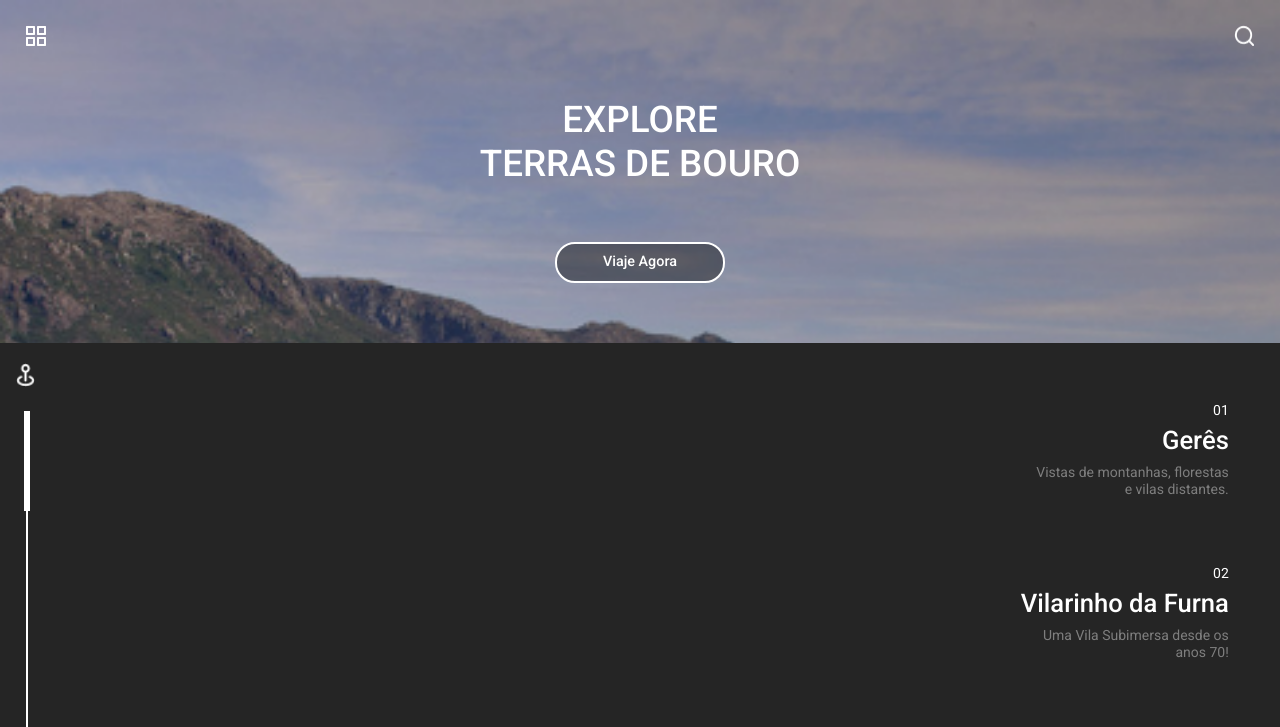
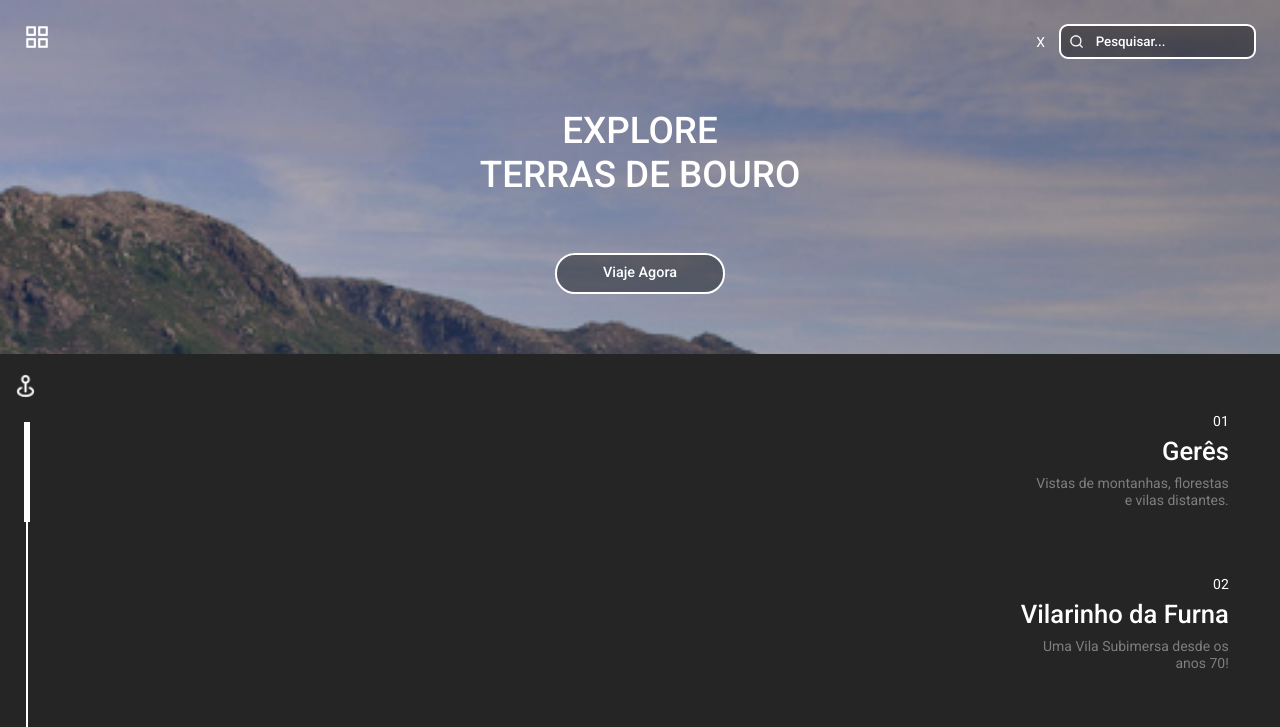
Before and after one commit to Wario-ajs/Tourism-Model-Remix, a plain HTML site: page index.html in a window 1280 px wide. Both pictures are taken after a click on the picture 1244 px from the left and 36 px from the top of the page. Shown: the top 727 px of the page. Drawn offline with Linux system fonts and the light colour scheme.

Commit message:
Criando barra de pesquisa e interatividade

```diff
--- a/assets/index.js
+++ b/assets/index.js
@@ -4,3 +4,34 @@ const menu = document.querySelector('.banner__menu')
 botaoMenu.addEventListener('click', () => {
     menu.classList.toggle('banner__menu--active')
 })
+
+const botaoPesquisa = document.querySelector('.navbar__pesquisa');
+const barraPesquisa = document.querySelector('.banner__barra-pesquisa')
+
+botaoPesquisa.addEventListener('click', () => {
+    barraPesquisa.classList.toggle('banner__barra-pesquisa-active')
+})
+
+const iconePesquisa = document.querySelector('.navbar__pesquisa');
+const iconeX = document.querySelector('.fecha__pesquisa');
+const botaoFechaPesquisa = document.querySelector('.fecha__pesquisa');
+
+iconePesquisa.addEventListener('click', () => {
+    iconePesquisa.classList.toggle('navbar__pesquisa--none')
+})
+
+iconePesquisa.addEventListener('click', () => {
+    botaoFechaPesquisa.classList.toggle('fecha__pesquisa-active')
+})
+
+botaoFechaPesquisa.addEventListener('click', () => {
+    barraPesquisa.classList.toggle('banner__barra-pesquisa-active')
+})
+
+botaoFechaPesquisa.addEventListener('click', () => {
+    iconePesquisa.classList.toggle('navbar__pesquisa--none')
+})
+
+botaoFechaPesquisa.addEventListener('click', () => {
+    botaoFechaPesquisa.classList.toggle('fecha__pesquisa-active')
+})
--- /dev/null
+++ b/assets/second.js
@@ -0,0 +1,6 @@
+const botaoPesquisa = document.querySelector('.navbar__pesquisa');
+const barraPesquisa = document.querySelector('.banner__navbar--barra-pesquisa')
+
+botaoPesquisa.addEventListener('click', () => {
+    barraPesquisa.classList.toggle('.banner__navbar--barra-pesquisa-active')
+})
--- a/assets/styles.css
+++ b/assets/styles.css
@@ -24,6 +24,29 @@ body {
     display: flex;
     justify-content: space-between;
     margin: 1rem 1rem 3.1rem 1rem;
+}
+
+.navbar__menu-icon {
+    width: 26px;
+    height: 26px;
+}
+
+.navbar__pesquisa--wrap {
+    display: flex;
+    align-items: center;
+    gap: 1em;
+}
+
+.navbar__pesquisa--none {
+    display: none;
+}
+
+.fecha__pesquisa {
+    display: none;
+}
+
+.fecha__pesquisa-active {
+    display: block;
 }
 
 .banner__menu {
@@ -58,7 +81,32 @@ body {
     font-size: 1rem;
     color: var(--branco);
     text-decoration: none;
+}
 
+.banner__barra-pesquisa {
+    display: none;
+}
+
+.banner__barra-pesquisa-active {
+    display: block;
+}
+
+.banner__navbar--barra-pesquisa {
+    padding: 0.5rem;
+    border: 2.5px solid var(--branco);
+    background-color: rgb(0, 0, 0, 0.4);
+    color: var(--branco);
+    border-radius: 9px;
+}
+
+.banner__navbar--barra-pesquisa::placeholder {
+    color: var(--branco);
+    font-family: var(--fonte-principal);
+    font-weight: 500;
+    background-image: url("../assets/img/search-icon.png");
+    background-repeat: no-repeat;
+    background-size: contain;
+    padding-left: 2em;
 }
 
 .banner__titulo {
--- a/index.html
+++ b/index.html
@@ -16,7 +16,15 @@
     <header class="banner">
         <nav class="banner__navbar">
             <img src="assets/img/menu-icon.png" alt="Icone do menu" class="navbar__menu-icon">
-            <img src="assets/img/search-icon.png" alt="Icone da barra de pesquisa" class="navbar__pesquisa">
+            <div class="navbar__pesquisa--wrap">
+                <img src="assets/img/search-icon.png" alt="Icone da barra de pesquisa" class="navbar__pesquisa">
+                <div class="fecha__pesquisa">
+                    <p class="botao__fecha-pesquisa">X</p>
+                </div>
+                <div class="banner__barra-pesquisa">
+                    <input type="search" placeholder="Pesquisar..." class="banner__navbar--barra-pesquisa">
+                </div>
+            </div>
         </nav>
         <menu class="banner__menu">
             <ul class="menu__lista">
@@ -81,5 +89,6 @@
         </div>
     </footer>
     <script src="assets/index.js"></script>
+    <script src="assets/second.js"></script>
 </body>
 </html>
```
